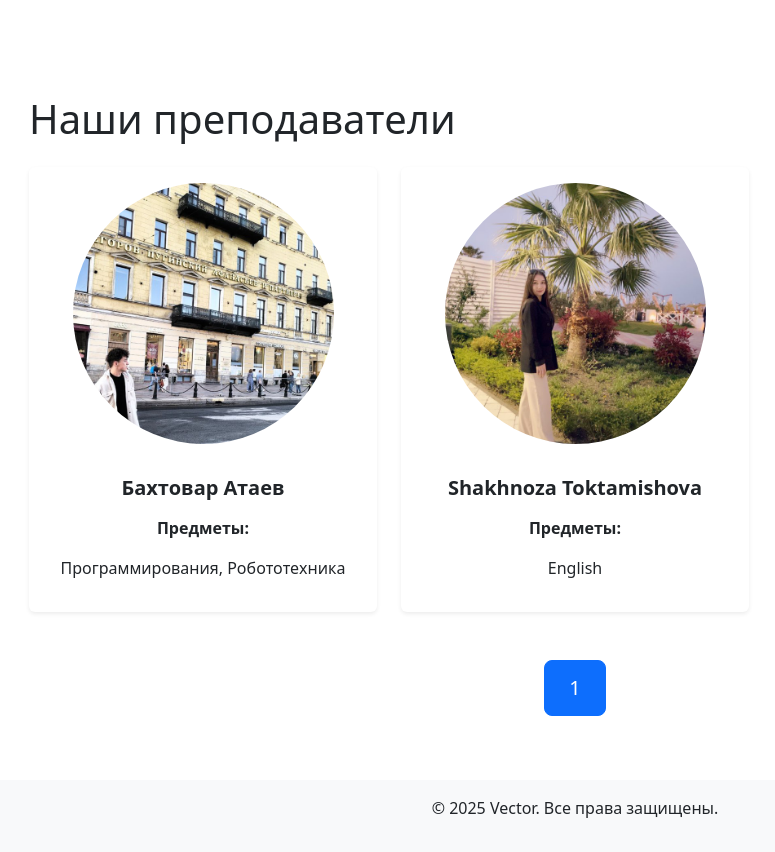
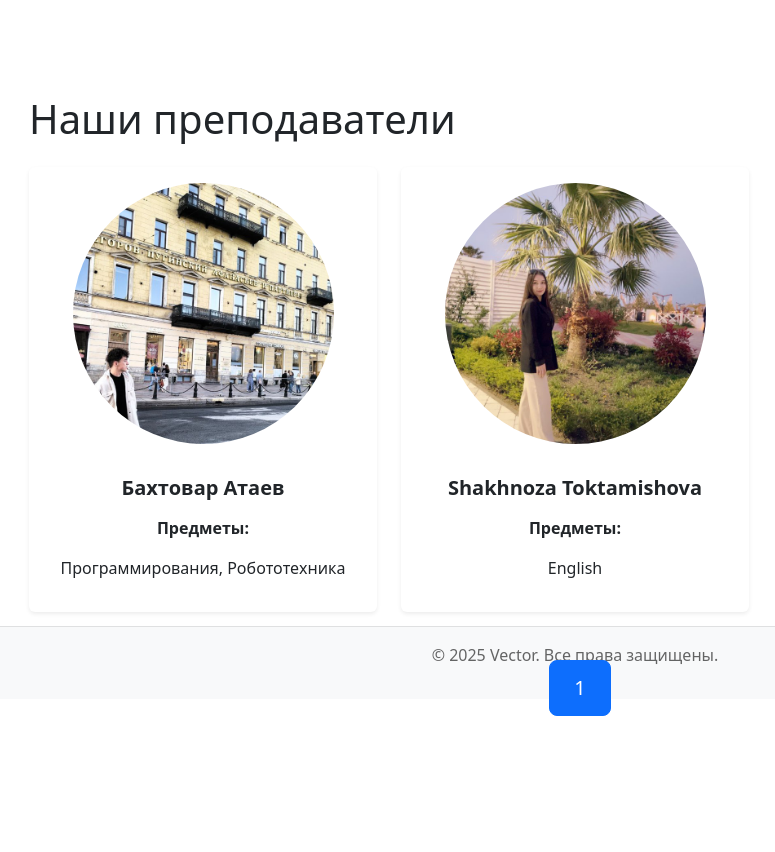
Before and after one commit to Bakhtovar03/vector, a Django app: page /courses/teachers/ in a window 1280 px wide. Shown: the part 101-953 px from the top of the page, without its empty margins (65-840 px from the left). After the commit the page ends 817 px from the top, so only its background shows below. Run offline with Django 5.2, Linux system fonts and the light colour scheme; data comes from the database, SQL or seed files in the repository; both versions use the stored data as it was after the commit.

Commit message:
Исправил футтер, отоброжения изоброжений курсов и преподователей, добавил карту сайта

```diff
--- a/content/models.py
+++ b/content/models.py
@@ -1,3 +1,5 @@
+from datetime import datetime
+
 from django.core.validators import FileExtensionValidator
 from django.db import models
 from django.urls import reverse
@@ -17,6 +19,8 @@
     avatar = models.ImageField(default='avatars/default.png',
                                upload_to='avatars/%Y/%m',null = True,blank = True,
                                validators=[FileExtensionValidator(['jpg','png','jpeg','webp'])])
+
+    updated_at = models.DateTimeField(auto_now=True)
 
     birthday = models.DateField(verbose_name='Дата рождения')
 
@@ -50,15 +54,13 @@
                               upload_to='images/%Y/%m',
                               null = True,
                               blank = True)
+    updated_at = models.DateTimeField(auto_now=True)
 
 
     class Meta:
         verbose_name ='Курс'
         verbose_name_plural='Курсы'
 
-    def save(self, *args, **kwargs):
-        self.slug = f'{slugify(self.name)}-{self.id}'
-        super().save(*args, **kwargs)
 
     def __str__(self):
         return self.name
--- /dev/null
+++ b/content/sitemaps.py
@@ -0,0 +1,42 @@
+from django.contrib.sitemaps import Sitemap
+from django.urls import reverse
+from content.models import Course, Teacher
+
+
+class CourseSitemap(Sitemap):
+    changefreq = "weekly"
+
+    def items(self):
+        return Course.objects.all()
+
+    def lastmod(self, obj):
+        return obj.updated_at
+
+    def location(self, obj):
+        return reverse('course_detail', args=[obj.slug])
+
+    def priority(self, obj):
+        return 0.8
+
+
+class TeachersSitemap(Sitemap):
+    changefreq = "monthly"
+
+    def items(self):
+        return Teacher.objects.all()
+
+    def lastmod(self, obj):
+        return obj.updated_at
+
+    def location(self, obj):
+        return reverse('teacher_list')
+
+    def priority(self, obj):
+        return 0.6
+
+
+
+sitemaps = {
+    'courses': CourseSitemap,
+    'teachers': TeachersSitemap,
+}
--- a/static/css/style.css
+++ b/static/css/style.css
@@ -71,3 +71,24 @@
     background: #efefef;
     height: 100%;
 }
+ body, html {
+            height: 100%;
+            margin: 0;
+        }
+
+        .page-container {
+            min-height: 100vh;
+            display: flex;
+            flex-direction: column;
+        }
+
+        main {
+            flex-grow: 1;
+        }
+
+        footer {
+            background-color: #f8f9fa;
+            padding: 1rem 0;
+            color: rgba(0, 0, 0, 0.6);
+            border-top: 1px solid rgba(0, 0, 0, 0.1);
+        }
--- a/templates/base.html
+++ b/templates/base.html
@@ -15,11 +15,35 @@
           content="Школа StartJunior проводит занятия по моделизму, робототехнике и программированию для детей в Ульяновске."/>
 
     <title>{% block title %}{% endblock %}</title>
+    <link href="{% static 'css/style.css' %}" rel="stylesheet">
     <link href="https://cdn.jsdelivr.net/npm/bootstrap@5.3.0/dist/css/bootstrap.min.css" rel="stylesheet">
+    <!-- стили для фиксированного футера -->
+    <style>
+        body, html {
+            height: 100%;
+            margin: 0;
+        }
 
+        .page-container {
+            min-height: 100vh;
+            display: flex;
+            flex-direction: column;
+        }
+
+        main {
+            flex-grow: 1;
+        }
+
+        footer {
+            background-color: #f8f9fa;
+            padding: 1rem 0;
+            color: rgba(0, 0, 0, 0.6);
+            border-top: 1px solid rgba(0, 0, 0, 0.1);
+        }
+    </style>
 </head>
 <body>
-
+<div class="page-container">
     <header class="bg-dark py-3 sticky-top">
         <div class="container">
             <nav class="navbar navbar-expand-lg navbar-dark">
@@ -45,7 +69,6 @@
     <main class="py-5">
         <div class="container">
             {% if messages %}
-
                 <ul class="messages list-unstyled">
                     {% for message in messages %}
                         <li class="alert alert-dismissible fade show" role="alert">
@@ -70,14 +93,15 @@
         </div>
     </main>
 
-<script src="https://cdn.jsdelivr.net/npm/@popperjs/core@2.11.8/dist/umd/popper.min.js"></script>
-<script src="https://cdn.jsdelivr.net/npm/bootstrap@5.3.0/dist/js/bootstrap.bundle.min.js"></script>
-
-<footer class="bg-light text-center py-3">
+    <footer class="bg-light text-center py-3 mt-auto">
         <div class="container">
             <p>© 2025 Vector. Все права защищены.</p>
         </div>
     </footer>
+</div>
+
+<script src="https://cdn.jsdelivr.net/npm/@popperjs/core@2.11.8/dist/umd/popper.min.js"></script>
+<script src="https://cdn.jsdelivr.net/npm/bootstrap@5.3.0/dist/js/bootstrap.bundle.min.js"></script>
 
 </body>
 </html>
--- a/templates/content/course_list.html
+++ b/templates/content/course_list.html
@@ -8,15 +8,14 @@
         {% for course in courses %}
         <div class="col-md-6 col-lg-4">
             <div class="card border-0 shadow hover-shadow p-3 bg-white rounded overflow-hidden transition-all duration-300 ease-in-out transform scale-100 hover:scale-105">
-                <img src="{{ course.image.url }}" class="card-img-top img-fluid w-full rounded-top" alt="{{ course.name }}">
-                <div class="card-body px-4 pb-4 pt-3">
+               <img src="{{ course.image.url }}" style="width: 400px; height: 360px;" alt="Обложка курса {{ course.name }}">
+                <div class="card-body py-3 px-4">
                     <h5 class="card-title fw-bold text-dark text-truncate mb-2">{{ course.name }}</h5>
                     <ul class="list-unstyled small text-gray-600 mb-3">
                         <li><strong>Возраст:</strong> {{ course.age_category }}</li>
                         <li><strong>Преподаватель:</strong> {{ course.teacher }}</li>
                     </ul>
                     <a href="{{ course.get_absolute_url }}" class="btn btn-outline-dark w-100 mt-3">Подробнее</a>
-
                 </div>
             </div>
         </div>
--- a/templates/content/teacher_list.html
+++ b/templates/content/teacher_list.html
@@ -1,5 +1,23 @@
 {% extends 'base.html' %}
+{% load static %}
+
 {% block title %}{{ title }}{% endblock %}
+
+{% block styles %}
+    <style>
+        .teacher-card {
+            height: 100%;
+        }
+
+        .teacher-image {
+            width: 150px !important; /* Фиксированный размер */
+            height: 150px !important; /* Фиксированный размер */
+            object-fit: cover; /* Обрезка изображения */
+            margin-bottom: 1rem;
+        }
+    </style>
+{% endblock %}
+
 {% block content %}
 <div class="container mt-5">
     <h1 class="mb-4">Наши преподаватели</h1>
@@ -8,8 +26,9 @@
         <div class="row row-cols-1 row-cols-md-2 row-cols-lg-3 g-4">
             {% for teacher in teachers %}
                 <div class="col">
-                    <div class="card h-100 shadow-sm border-0">
-                        <img src="{% if teacher.avatar %}{{ teacher.avatar.url }}{% else %}/static/avatars/default.png{% endif %}" alt="{{ teacher.name }} {{ teacher.last_name }}" class="card-img-top rounded-circle w-75 mx-auto my-3">
+                    <div class="card h-100 shadow-sm border-0 teacher-card">
+                        <img src="{% if teacher.avatar %}{{ teacher.avatar.url }}{% else %}{% static 'avatars/default.png' %}{% endif %}"
+                             alt="{{ teacher.name }} {{ teacher.last_name }}" class="card-img-top rounded-circle w-75 mx-auto my-3 teacher-image">
 
                         <div class="card-body text-center">
                             <h5 class="card-title mb-3 fw-bold">{{ teacher.name }} {{ teacher.last_name }}</h5>
@@ -44,6 +63,4 @@
         <p>Нет преподавателей.</p>
     {% endif %}
 </div>
-<!-- Скрипты Bootstrap -->
-
 {% endblock %}
--- a/vectorsite/urls.py
+++ b/vectorsite/urls.py
@@ -1,27 +1,15 @@
-"""
-URL configuration for vectorsite project.
 
-The `urlpatterns` list routes URLs to views. For more information please see:
-    https://docs.djangoproject.com/en/5.2/topics/http/urls/
-Examples:
-Function views
-    1. Add an import:  from my_app import views
-    2. Add a URL to urlpatterns:  path('', views.home, name='home')
-Class-based views
-    1. Add an import:  from other_app.views import Home
-    2. Add a URL to urlpatterns:  path('', Home.as_view(), name='home')
-Including another URLconf
-    1. Import the include() function: from django.urls import include, path
-    2. Add a URL to urlpatterns:  path('blog/', include('blog.urls'))
-"""
 from django.contrib import admin
 from django.urls import path,include
 from django.conf.urls.static import static
+
+from content.sitemaps import sitemaps
 from vectorsite import settings
-
+from django.contrib.sitemaps.views import sitemap
 urlpatterns = [
     path('admin/', admin.site.urls),
     path('',include('content.urls')),
+    path('sitemap.xml', sitemap, {'sitemaps': sitemaps}, name='django.contrib.sitemaps.views.sitemap'),
 ]
 if settings.DEBUG:
     urlpatterns +=static(settings.MEDIA_URL, document_root=settings.MEDIA_ROOT)
```
Also changed, not shown: content/admin.py (+7 -2 lines), vectorsite/settings.py (+9 -12 lines), content/migrations/0004_alter_course_teacher.py (added), content/migrations/0005_course_updated_at_teacher_updated_at.py (added), db.sqlite3, media/avatars/2025/08/photo_2025-05-12_14-49-30.jpg (added), media/images/2025/08/photo_2025-05-12_14-49-30.jpg (added). Lines whose indentation alone changed are shown as unchanged.
